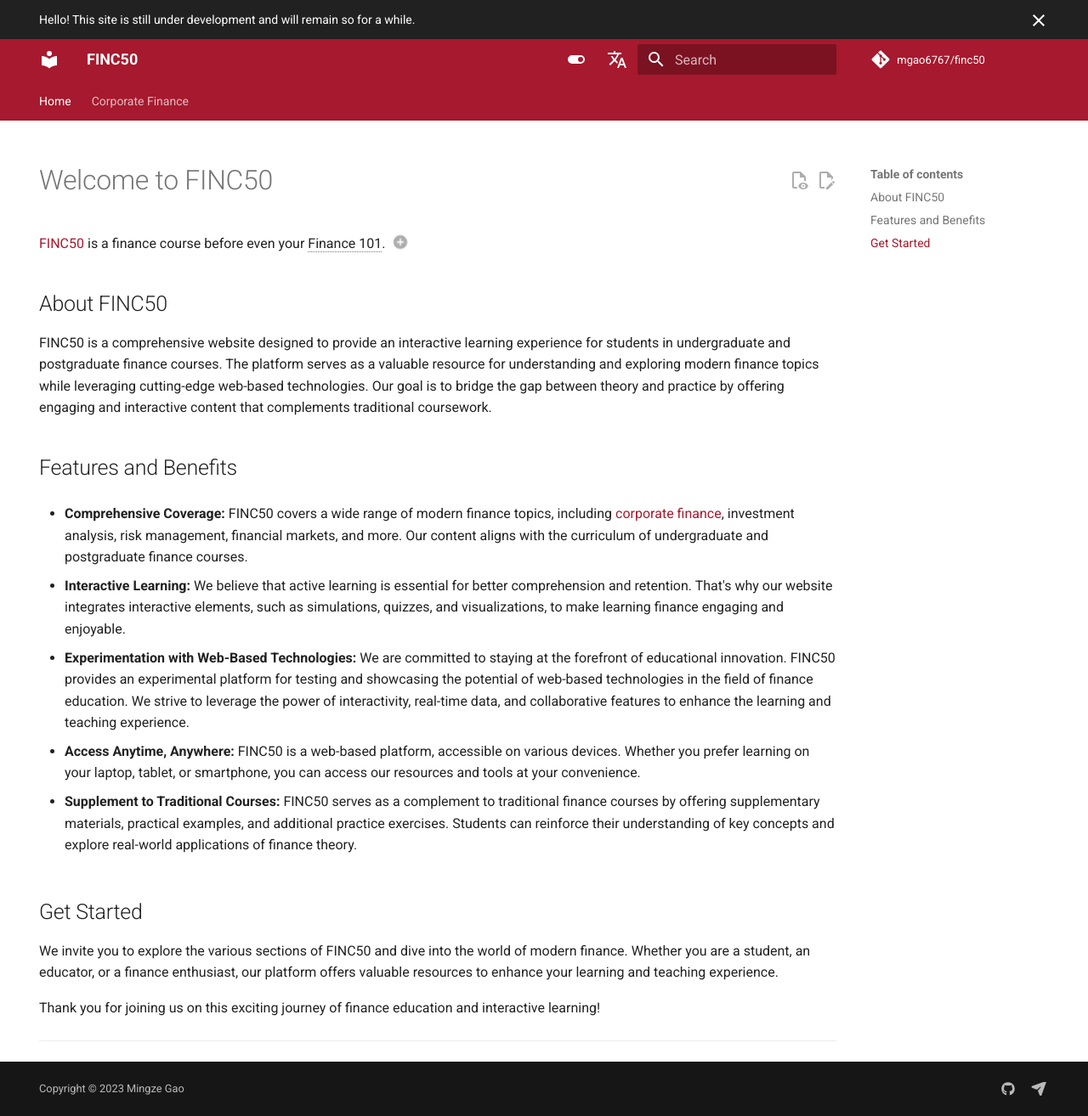
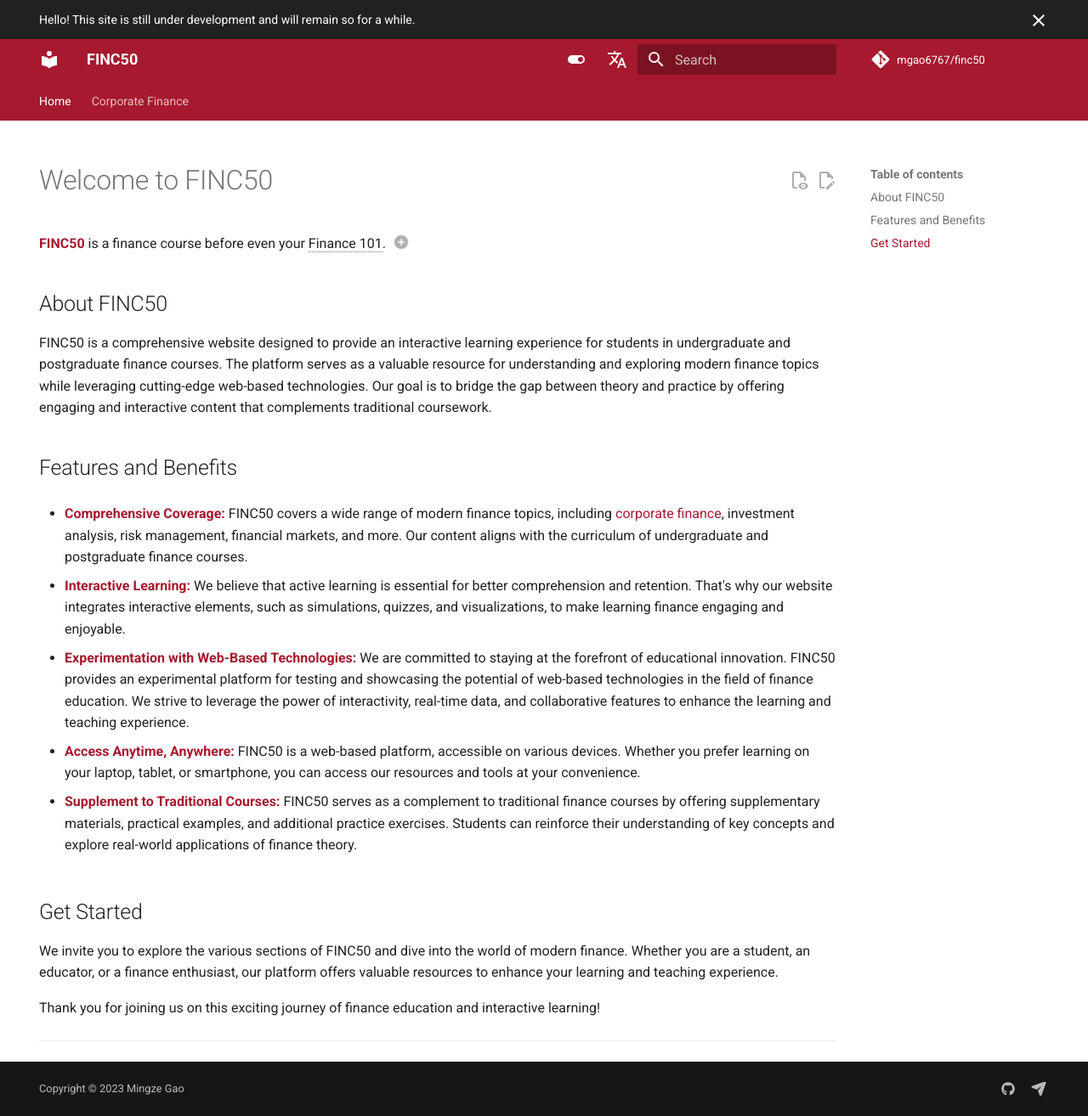
Before and after one commit to mgao6767/finc50, an MkDocs documentation site: the page built from docs/index.md, in a window 1280 px wide and 1314 px high. Shown: the whole window at 85% size. Built offline with MkDocs 1.6.1 and Material for MkDocs 9.7.7, drawn with Linux system fonts in a browser that asks for light colours; a script that is not in the unit is left out; comment, search, counter and statistics services are not loaded.

Commit message:
Bold font in color

```diff
--- a/docs/index.md
+++ b/docs/index.md
@@ -6,7 +6,7 @@ hide:
 
 # Welcome to FINC50
 
-[FINC50](/) is a finance course before even your Finance 101. (1)
+**FINC50** is a finance course before even your Finance 101. (1)
 { .annotate }
 
 1. 🙋‍♂️ 50 is a half of 101, rounded down.
--- a/docs/stylesheets/extra.css
+++ b/docs/stylesheets/extra.css
@@ -5,3 +5,7 @@
 
   --md-accent-fg-color: #d6001c;
 }
+
+strong {
+  color: var(--md-primary-fg-color);
+}
--- a/mkdocs.yml
+++ b/mkdocs.yml
@@ -68,7 +68,7 @@ extra:
   generator: false
   alternate:
     - name: English
-      link: /
+      link: /finc50/
       lang: en
     - name: 中文
       link: /finc50/zh/
```
Also changed, not shown: docs/zh/index.md (+1 -1 lines).
